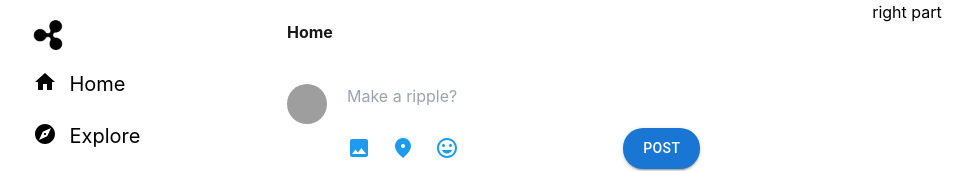
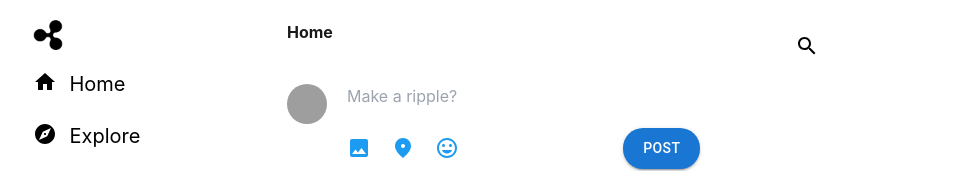
Before and after one commit to Jaiwin21/Ripple, a React (Create React App) app: page / in a window 1280 px wide. Shown: the top 171 px of the page, without its empty margins (105-1078 px from the left). Built offline with nearby package versions, Linux system fonts and the light colour scheme; grey boxes are pictures that could not be loaded.

Commit message:
Right side

```diff
--- a/src/Components/Homepage/HomePage.jsx
+++ b/src/Components/Homepage/HomePage.jsx
@@ -3,6 +3,7 @@ import React from 'react'
 import Navigation from '../Navigation/Navigation'
 import HomeSection from '../HomeSection/HomeSection'
 import PostCard from '../HomeSection/PostCard'
+import RightPart from '../RightPart/RightPart'
 
 const HomePage = () => {
   return (
@@ -27,7 +28,7 @@ const HomePage = () => {
       {/* Right side component */}
       <Grid item xs={0} lg={3} className='hidden lg:block w-full relative'>
         <div className='sticky top-0'>
-          <p className='text-center'>right part</p>
+          <RightPart/>
         </div>
       </Grid>
     </Grid>
--- /dev/null
+++ b/src/Components/RightPart/RightPart.jsx
@@ -0,0 +1,18 @@
+import React from 'react'
+import SearchIcon from '@mui/icons-material/Search';
+import Brightness4Icon from '@mui/icons-material/Brightness4';
+
+const RightPart = () => {
+  return (
+    <div className='py-5 sticky top'>
+        <div className='relative flex items-center'>
+            <input type="text" className='py-3 rounded-full text-gray-500 w-full pl-12' id="" />
+            <div className='absolute top-0 left-0 pl-3 pt-3'>
+                <SearchIcon className='text=gray-500'/>
+            </div>
+        </div>
+    </div>
+  )
+}
+
+export default RightPart
```
